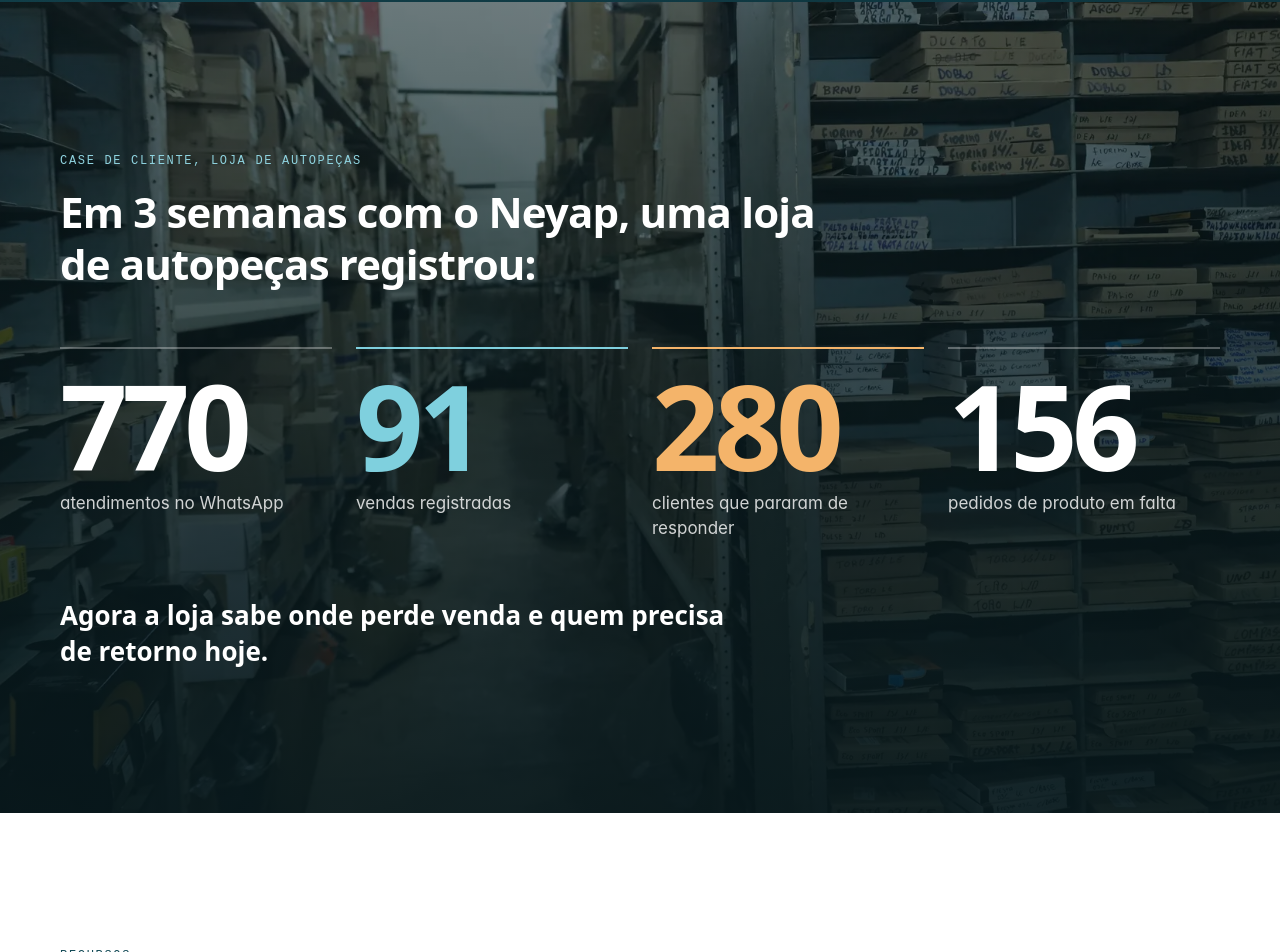
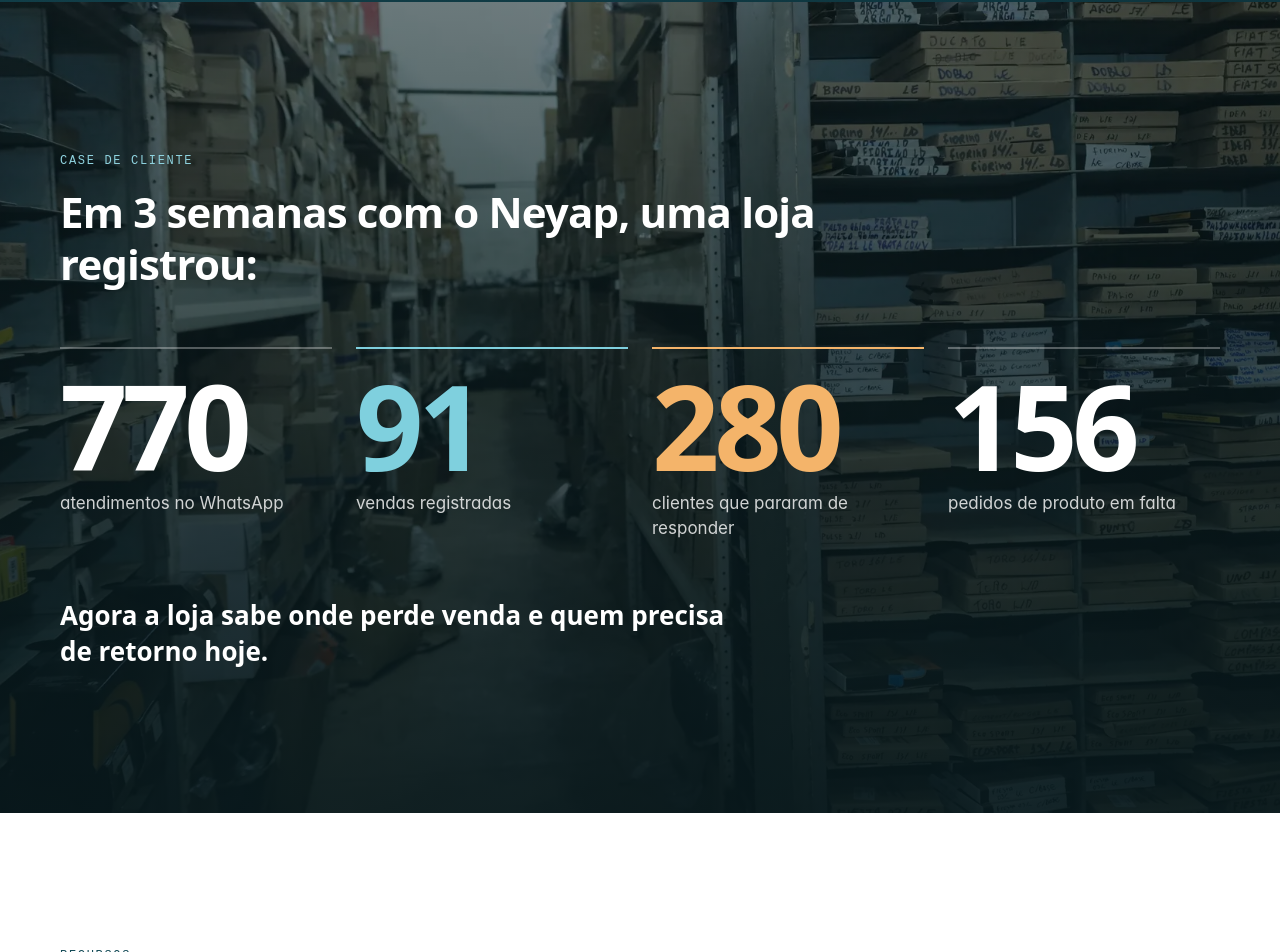
Before and after one commit to dffrancisco/site_neyap, a website built with Vite: page index.html in a window 1280 px wide. Shown: the part 2966-3918 px from the top of the page. Built offline with nearby package versions, Linux system fonts and the light colour scheme.

Commit message:
Home: case sem o ramo da loja (so 'uma loja registrou')
Co-Authored-By: Claude Opus 5.5 <noreply@anthropic.com>

```diff
--- a/index.html
+++ b/index.html
@@ -172,8 +172,8 @@
         <img data-m-parallax="7" src="/img/fotos/loja-estoque-corredor.webp" width="1920" height="1280" loading="lazy" decoding="async" alt="Corredor de estoque com prateleiras cheias de caixas" class="h-full w-full object-cover object-[50%_40%]" />
       </div>
       <div class="container-xl">
-        <span data-m-reveal class="eyebrow !text-[#8fd3df]">Case de cliente, loja de autopeças</span>
-        <h2 data-m-reveal class="mt-4 max-w-3xl text-[30px] font-extrabold leading-tight !text-white sm:text-[42px]">Em 3 semanas com o Neyap, uma loja de autopeças registrou:</h2>
+        <span data-m-reveal class="eyebrow !text-[#8fd3df]">Case de cliente</span>
+        <h2 data-m-reveal class="mt-4 max-w-3xl text-[30px] font-extrabold leading-tight !text-white sm:text-[42px]">Em 3 semanas com o Neyap, uma loja registrou:</h2>
         <div class="mt-14 grid gap-12 sm:grid-cols-2 sm:gap-x-8 lg:grid-cols-4 lg:gap-6">
           <div data-m-reveal class="border-t-2 border-white/30 pt-6"><p class="num-gigante text-[88px] sm:text-[100px] lg:text-[118px]"><span data-m-count="770">770</span></p><p class="mt-3 text-[17px] text-white/80">atendimentos no WhatsApp</p></div>
           <div data-m-reveal class="border-t-2 border-[#7fd0de] pt-6"><p class="num-gigante text-[88px] text-[#7fd0de] sm:text-[100px] lg:text-[118px]"><span data-m-count="91">91</span></p><p class="mt-3 text-[17px] text-white/80">vendas registradas</p></div>
```
